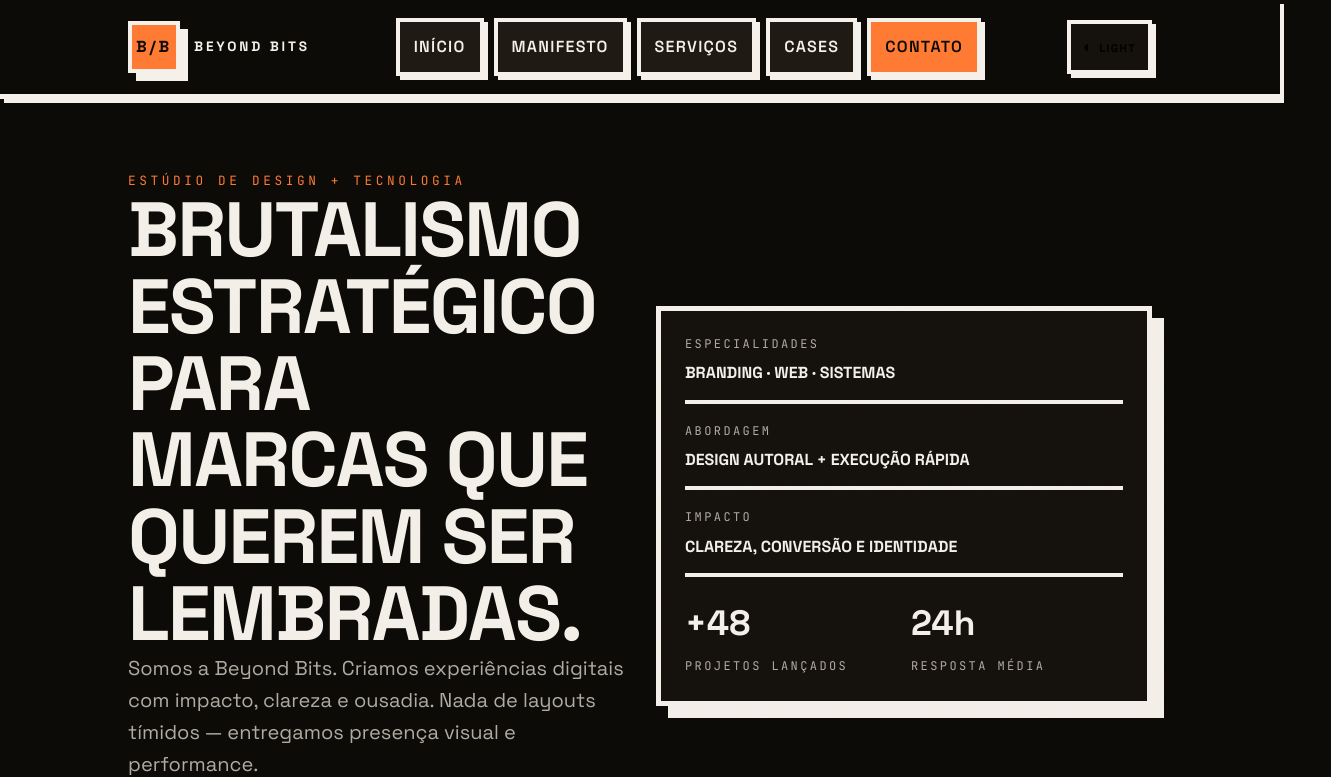
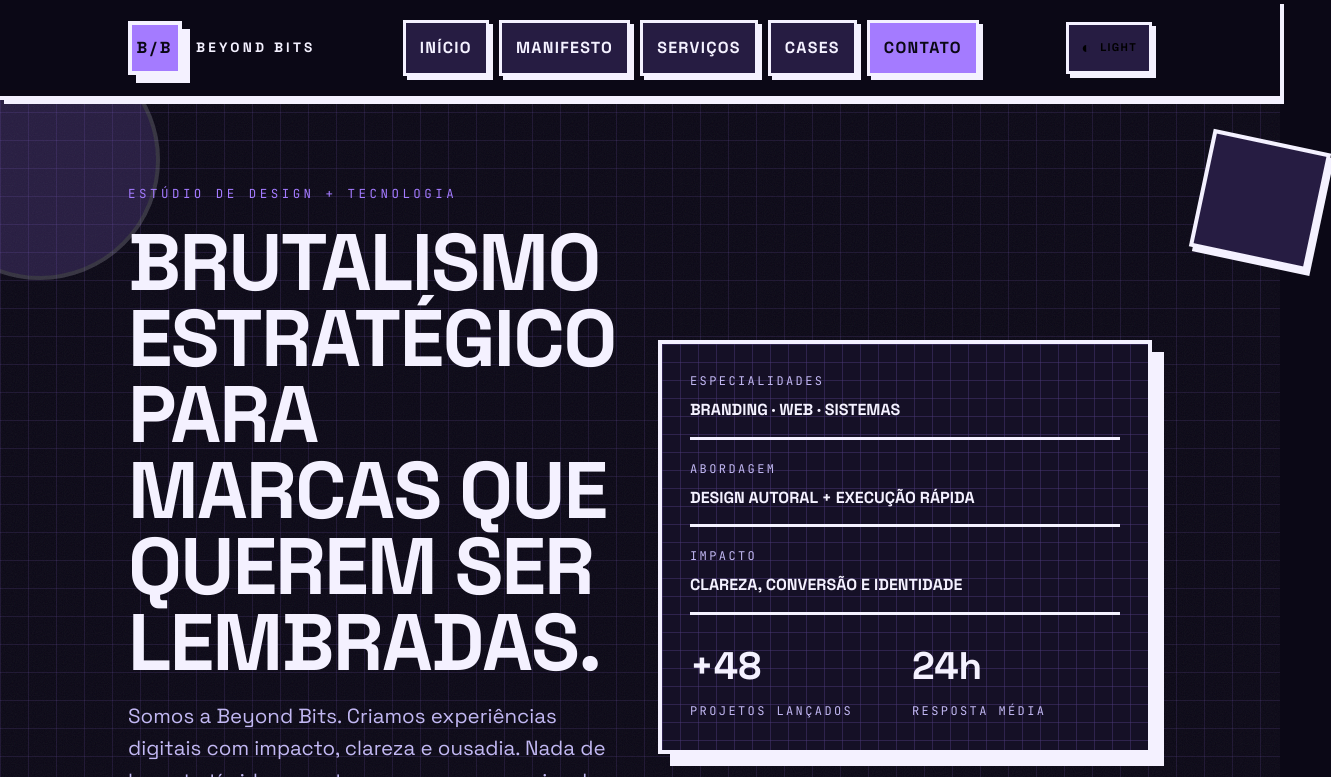
Before and after one commit to beyondBitsLtda/site_beyond_dev, a plain HTML site: page index.html in a window 1280 px wide. Both pictures are taken after a click on the button "Alternar para modo escuro". Shown: the top 777 px of the page, 1331 px wide, since content can reach past the window. Drawn offline with Linux system fonts and the light colour scheme.

Commit message:
Redesign site with neo-brutalist purple theme

```diff
--- a/assets/script.js
+++ b/assets/script.js
@@ -83,12 +83,12 @@ form?.addEventListener("submit", async (event) => {
 
   if (!name || !email || !message) {
     feedback.textContent = "Preencha todos os campos para seguir.";
-    feedback.style.color = "#ff4d00";
+    feedback.style.color = "var(--accent)";
     return;
   }
 
   feedback.textContent = "Enviando...";
-  feedback.style.color = "#ff7a33";
+  feedback.style.color = "var(--accent-2)";
 
   try {
     await submitContactForm({ name, email, message });
@@ -97,6 +97,6 @@ form?.addEventListener("submit", async (event) => {
     form.reset();
   } catch (error) {
     feedback.textContent = "Não foi possível enviar. Tente novamente em instantes.";
-    feedback.style.color = "#ff4d00";
+    feedback.style.color = "var(--accent)";
   }
 });
--- a/assets/styles.css
+++ b/assets/styles.css
@@ -2,38 +2,49 @@
   --font-body: "Space Grotesk", system-ui, sans-serif;
   --font-mono: "JetBrains Mono", ui-monospace, SFMono-Regular, monospace;
 
-  --step--1: 0.8rem;
+  --step--1: 0.78rem;
   --step-0: 1rem;
-  --step-1: 1.25rem;
-  --step-2: 1.6rem;
-  --step-3: 2.2rem;
-  --step-4: 3.1rem;
-  --step-5: 3.8rem;
+  --step-1: 1.28rem;
+  --step-2: 1.7rem;
+  --step-3: 2.4rem;
+  --step-4: 3.4rem;
+  --step-5: 4.2rem;
 
   --space-1: 6px;
   --space-2: 10px;
   --space-3: 14px;
-  --space-4: 18px;
-  --space-5: 24px;
-  --space-6: 32px;
-  --space-7: 42px;
-  --space-8: 56px;
-  --space-9: 72px;
+  --space-4: 20px;
+  --space-5: 28px;
+  --space-6: 36px;
+  --space-7: 48px;
+  --space-8: 64px;
+  --space-9: 84px;
 
-  --radius-sm: 8px;
-  --radius-md: 14px;
+  --radius-sm: 6px;
+  --radius-md: 10px;
 
-  --bg: #f5f1ea;
+  --bg: #f6f1ff;
   --surface: #ffffff;
-  --surface-alt: #f0e9de;
-  --ink: #111111;
-  --muted: #4d4d4d;
-  --accent: #ff4d00;
-  --accent-alt: #1a1a1a;
+  --surface-alt: #efe7ff;
+  --surface-strong: #e4d8ff;
+  --ink: #141221;
+  --muted: #3f385a;
 
-  --border-thick: 4px solid var(--ink);
-  --border-thicker: 5px solid var(--ink);
-  --shadow-hard: 8px 8px 0 var(--ink);
+  --accent: #6d28d9;
+  --accent-2: #9f67ff;
+  --accent-contrast: #f8f4ff;
+  --accent-ink: #1b1033;
+
+  --grid-size: 28px;
+  --grid-line: rgba(108, 40, 217, 0.22);
+  --grid-line-strong: rgba(108, 40, 217, 0.4);
+
+  --border-width: 3px;
+  --border-thick: var(--border-width) solid var(--ink);
+  --border-thicker: 4px solid var(--ink);
+
+  --shadow-offset: 8px;
+  --shadow-hard: var(--shadow-offset) var(--shadow-offset) 0 var(--ink);
   --shadow-hard-sm: 4px 4px 0 var(--ink);
   --shadow-hard-lg: 12px 12px 0 var(--ink);
 
@@ -43,13 +54,20 @@
 }
 
 [data-theme="dark"] {
-  --bg: #0d0b08;
-  --surface: #15120e;
-  --surface-alt: #1f1a14;
-  --ink: #f5f1ea;
-  --muted: #b2aca4;
-  --accent: #ff7a33;
-  --accent-alt: #f5f1ea;
+  --bg: #0b0816;
+  --surface: #151026;
+  --surface-alt: #1e1634;
+  --surface-strong: #261c42;
+  --ink: #f4f1ff;
+  --muted: #c2b8f3;
+
+  --accent: #a47bff;
+  --accent-2: #d5b6ff;
+  --accent-contrast: #0b0816;
+  --accent-ink: #0b0816;
+
+  --grid-line: rgba(164, 123, 255, 0.22);
+  --grid-line-strong: rgba(164, 123, 255, 0.45);
 }
 
 *,
@@ -66,9 +84,24 @@ body {
   margin: 0;
   min-height: 100vh;
   font-family: var(--font-body);
-  background: var(--bg);
+  background-color: var(--bg);
   color: var(--ink);
   line-height: 1.6;
+  position: relative;
+  isolation: isolate;
+}
+
+body::before {
+  content: "";
+  position: fixed;
+  inset: 0;
+  pointer-events: none;
+  background-image:
+    linear-gradient(var(--grid-line) 1px, transparent 1px),
+    linear-gradient(90deg, var(--grid-line) 1px, transparent 1px);
+  background-size: var(--grid-size) var(--grid-size);
+  opacity: 0.55;
+  z-index: 0;
 }
 
 h1,
@@ -76,6 +109,7 @@ h2,
 h3 {
   margin: 0;
   letter-spacing: -0.02em;
+  text-transform: uppercase;
 }
 
 p {
@@ -90,7 +124,7 @@ a {
 
 ::selection {
   background: var(--accent);
-  color: var(--bg);
+  color: var(--accent-contrast);
 }
 
 button,
@@ -123,6 +157,14 @@ textarea:focus-visible {
   padding: 0 var(--gutter);
 }
 
+main,
+header,
+footer,
+section {
+  position: relative;
+  z-index: 2;
+}
+
 .site-header {
   position: sticky;
   top: 0;
@@ -146,17 +188,17 @@ textarea:focus-visible {
   gap: var(--space-3);
   font-weight: 700;
   text-transform: uppercase;
-  letter-spacing: 0.18em;
+  letter-spacing: 0.2em;
 }
 
 .brand-mark {
   display: grid;
   place-items: center;
-  width: 52px;
-  height: 52px;
-  border: var(--border-thick);
+  width: 54px;
+  height: 54px;
+  border: var(--border-thicker);
   background: var(--accent);
-  color: var(--bg);
+  color: var(--accent-contrast);
   font-weight: 700;
   box-shadow: var(--shadow-hard);
 }
@@ -171,7 +213,7 @@ textarea:focus-visible {
   display: grid;
   gap: var(--space-3);
   background: var(--surface);
-  border: var(--border-thick);
+  border: var(--border-thicker);
   padding: var(--space-4);
   box-shadow: var(--shadow-hard);
   transform: translateY(-140%);
@@ -186,22 +228,23 @@ textarea:focus-visible {
 .main-nav a {
   padding: 12px 14px;
   border: var(--border-thick);
-  background: var(--surface-alt);
-  font-weight: 600;
+  background: var(--surface-strong);
+  font-weight: 700;
   text-transform: uppercase;
   letter-spacing: 0.08em;
   box-shadow: var(--shadow-hard-sm);
-  transition: transform var(--transition), box-shadow var(--transition);
+  transition: transform var(--transition), box-shadow var(--transition), background var(--transition);
 }
 
 .main-nav a:hover {
   transform: translate(-2px, -2px);
   box-shadow: var(--shadow-hard);
+  background: var(--surface);
 }
 
 .main-nav .nav-cta {
   background: var(--accent);
-  color: var(--bg);
+  color: var(--accent-contrast);
 }
 
 .header-actions {
@@ -220,13 +263,20 @@ textarea:focus-visible {
   letter-spacing: 0.08em;
   box-shadow: var(--shadow-hard-sm);
   cursor: pointer;
-  transition: transform var(--transition), box-shadow var(--transition);
+  transition: transform var(--transition), box-shadow var(--transition), background var(--transition);
 }
 
 .menu-toggle:hover,
 .theme-toggle:hover {
   transform: translate(-2px, -2px);
   box-shadow: var(--shadow-hard);
+}
+
+.theme-toggle {
+  background: var(--surface-strong);
+  display: inline-flex;
+  align-items: center;
+  gap: 8px;
 }
 
 .theme-toggle__label {
@@ -238,9 +288,44 @@ textarea:focus-visible {
   position: relative;
 }
 
+.hero::before {
+  content: "";
+  position: absolute;
+  width: 240px;
+  height: 240px;
+  border-radius: 999px;
+  background: var(--accent);
+  border: var(--border-thicker);
+  top: -60px;
+  left: -80px;
+  opacity: 0.18;
+  z-index: 0;
+}
+
+.hero::after {
+  content: "";
+  position: absolute;
+  width: 120px;
+  height: 120px;
+  border: var(--border-thicker);
+  background: var(--surface-strong);
+  right: -40px;
+  top: 40px;
+  transform: rotate(12deg);
+  box-shadow: var(--shadow-hard-sm);
+  z-index: 0;
+}
+
 .hero-grid {
   display: grid;
   gap: var(--space-6);
+  position: relative;
+  z-index: 1;
+}
+
+.hero-copy {
+  display: grid;
+  gap: var(--space-4);
 }
 
 .kicker {
@@ -252,9 +337,8 @@ textarea:focus-visible {
 }
 
 .hero h1 {
-  font-size: clamp(2.6rem, 8vw, 4.8rem);
-  line-height: 1;
-  text-transform: uppercase;
+  font-size: clamp(2.8rem, 9vw, 5rem);
+  line-height: 0.95;
 }
 
 .lead {
@@ -278,17 +362,17 @@ textarea:focus-visible {
   text-transform: uppercase;
   letter-spacing: 0.08em;
   box-shadow: var(--shadow-hard-sm);
-  transition: transform var(--transition), box-shadow var(--transition), background var(--transition);
+  transition: transform var(--transition), box-shadow var(--transition), background var(--transition), color var(--transition);
 }
 
 .button.primary {
   background: var(--accent);
-  color: var(--bg);
+  color: var(--accent-contrast);
   box-shadow: var(--shadow-hard);
 }
 
 .button.secondary {
-  background: var(--surface-alt);
+  background: var(--surface-strong);
 }
 
 .button.ghost {
@@ -316,6 +400,26 @@ textarea:focus-visible {
   display: grid;
   gap: var(--space-4);
   box-shadow: var(--shadow-hard-lg);
+  position: relative;
+  overflow: hidden;
+}
+
+.hero-panel::after {
+  content: "";
+  position: absolute;
+  inset: 0;
+  background-image:
+    linear-gradient(var(--grid-line-strong) 1px, transparent 1px),
+    linear-gradient(90deg, var(--grid-line-strong) 1px, transparent 1px);
+  background-size: 18px 18px;
+  opacity: 0.4;
+  pointer-events: none;
+}
+
+.panel-row,
+.panel-grid {
+  position: relative;
+  z-index: 1;
 }
 
 .panel-row {
@@ -373,7 +477,7 @@ textarea:focus-visible {
   padding: 6px 12px;
   border: var(--border-thick);
   background: var(--accent);
-  color: var(--bg);
+  color: var(--accent-contrast);
   font-size: 0.75rem;
   text-transform: uppercase;
   letter-spacing: 0.2em;
@@ -395,22 +499,47 @@ textarea:focus-visible {
   border: var(--border-thick);
   padding: var(--space-5);
   box-shadow: var(--shadow-hard);
+  position: relative;
+  overflow: hidden;
+}
+
+.card::after {
+  content: "";
+  position: absolute;
+  right: -16px;
+  top: -16px;
+  width: 80px;
+  height: 80px;
+  border: var(--border-thick);
+  background: var(--surface-strong);
+  transform: rotate(18deg);
+  opacity: 0.4;
 }
 
 .card h3 {
   margin-bottom: var(--space-2);
+  position: relative;
+  z-index: 1;
+}
+
+.card p,
+.card .card-meta {
+  position: relative;
+  z-index: 1;
 }
 
 .card-label {
   display: inline-flex;
   padding: 4px 10px;
   border: var(--border-thick);
-  background: var(--surface-alt);
+  background: var(--surface-strong);
   font-family: var(--font-mono);
   font-size: 0.7rem;
   text-transform: uppercase;
   letter-spacing: 0.2em;
   margin-bottom: var(--space-3);
+  position: relative;
+  z-index: 1;
 }
 
 .card-meta {
@@ -418,7 +547,7 @@ textarea:focus-visible {
   font-weight: 700;
   text-transform: uppercase;
   font-size: 0.75rem;
-  color: var(--accent-alt);
+  color: var(--accent-ink);
 }
 
 .service-card {
@@ -448,14 +577,24 @@ textarea:focus-visible {
   background-size: cover;
   background-position: center;
   border-bottom: var(--border-thick);
+  position: relative;
+}
+
+.case-visual::after {
+  content: "";
+  position: absolute;
+  inset: 0;
+  background-image:
+    linear-gradient(135deg, rgba(109, 40, 217, 0.45), rgba(18, 12, 35, 0.45));
+  mix-blend-mode: multiply;
 }
 
 .case-versatte {
-  background-image: linear-gradient(135deg, rgba(255, 77, 0, 0.35), rgba(17, 17, 17, 0.4)), url("/assets/versatte.png");
+  background-image: url("/assets/versatte.png");
 }
 
 .case-core {
-  background-image: linear-gradient(135deg, rgba(0, 0, 0, 0.45), rgba(255, 122, 51, 0.3)), url("/assets/core.png");
+  background-image: url("/assets/core.png");
 }
 
 .case-body {
@@ -471,7 +610,7 @@ textarea:focus-visible {
   text-transform: uppercase;
   font-size: 0.7rem;
   letter-spacing: 0.18em;
-  background: var(--surface-alt);
+  background: var(--surface-strong);
   font-weight: 700;
 }
 
@@ -508,7 +647,7 @@ textarea:focus-visible {
   top: -16px;
   left: 12px;
   background: var(--accent);
-  color: var(--bg);
+  color: var(--accent-contrast);
   padding: 4px 10px;
   border: var(--border-thick);
   font-size: 0.7rem;
@@ -552,7 +691,7 @@ label {
 input,
 textarea {
   border: var(--border-thick);
-  background: var(--surface-alt);
+  background: var(--surface-strong);
   padding: 12px;
   box-shadow: var(--shadow-hard-sm);
   transition: transform var(--transition), box-shadow var(--transition);
@@ -573,6 +712,7 @@ textarea:focus {
 .site-footer {
   border-top: var(--border-thicker);
   padding: var(--space-7) 0;
+  background: var(--surface-alt);
 }
 
 .footer-grid {
```
